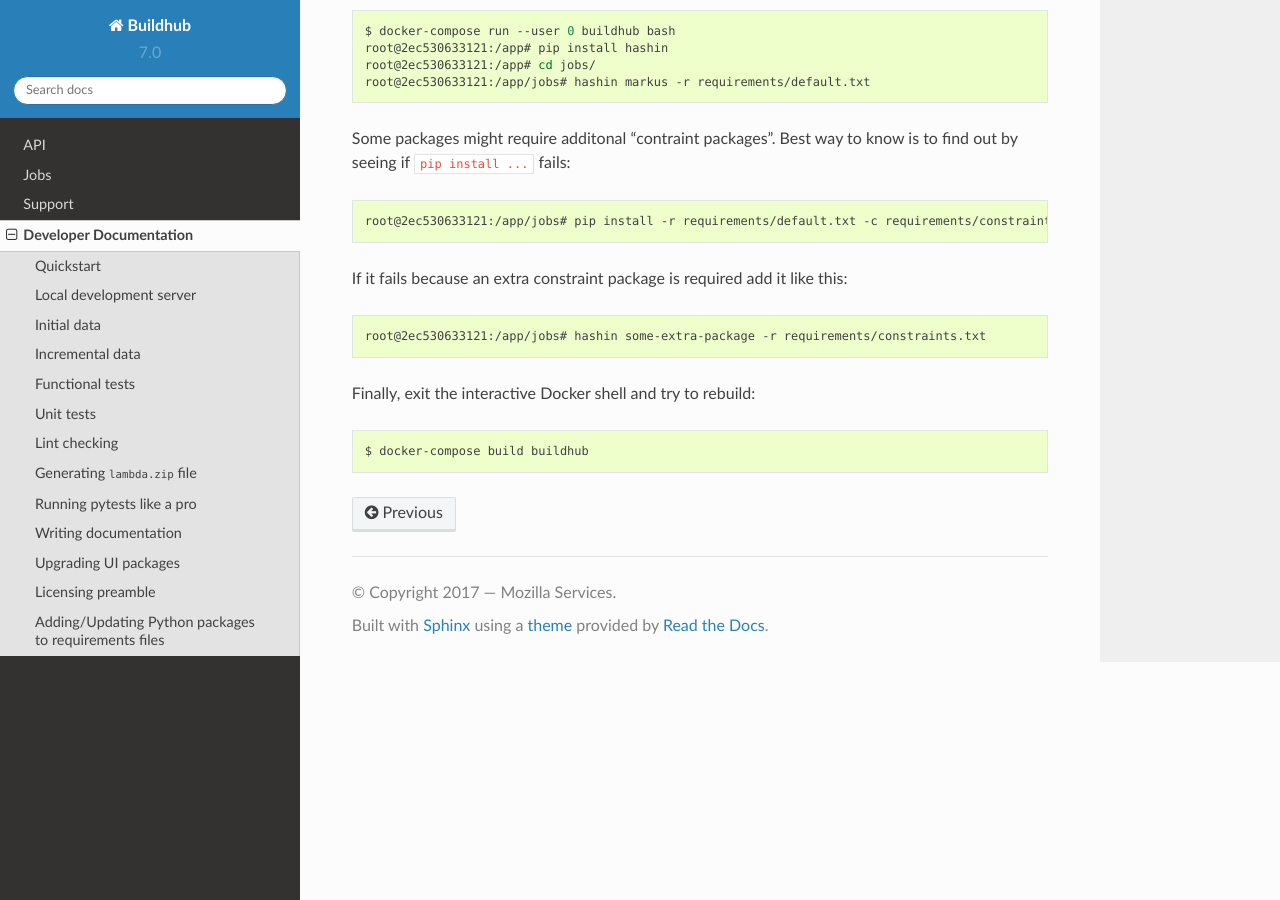
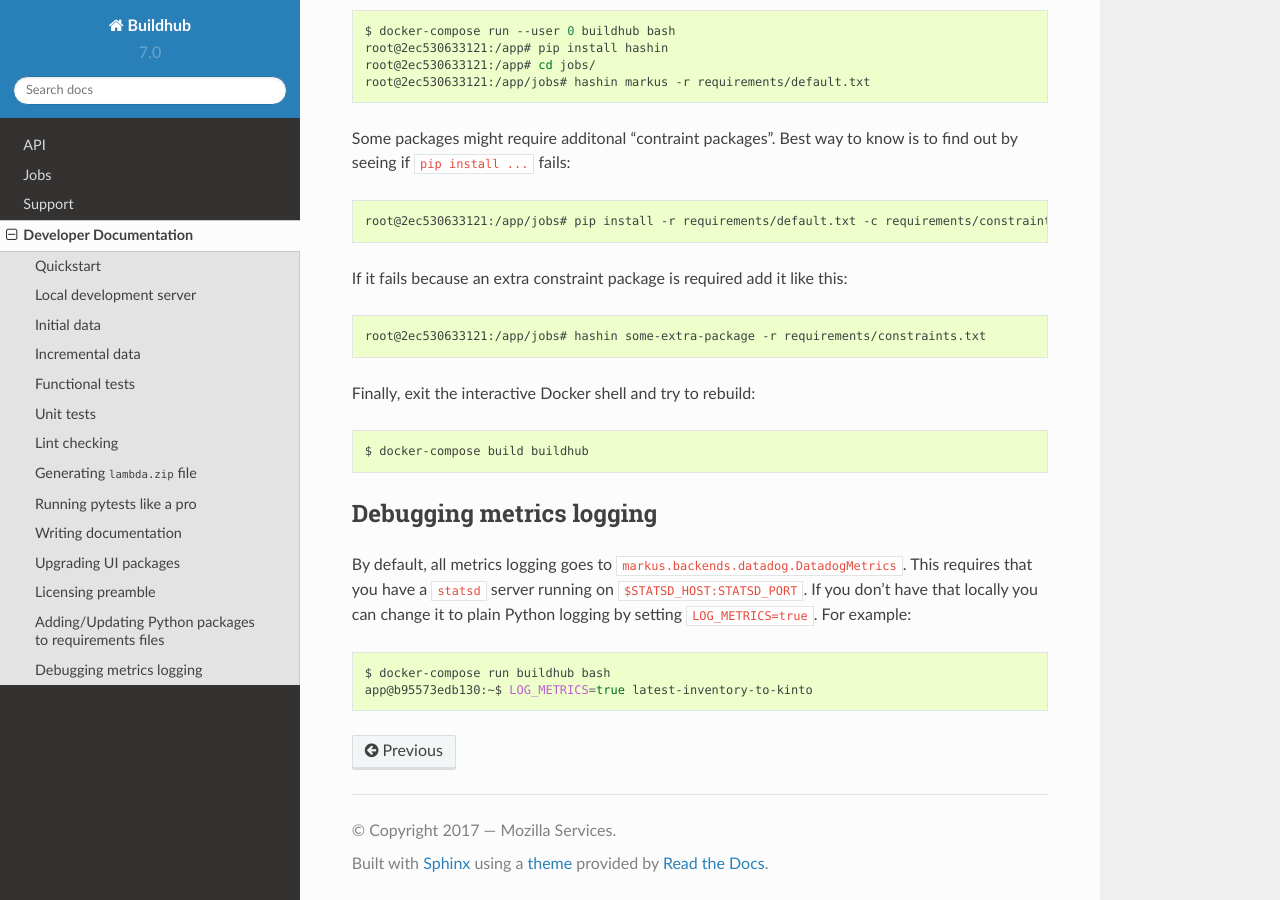
Before and after one commit to mozilla-services/buildhub, a Sphinx documentation site: the page built from docs/dev.rst, in a window 1280 px wide and 900 px high, scrolled down 5537 px. Built offline with Sphinx 7.4.7 and the Read the Docs theme 2.0.0, drawn with Linux system fonts in a browser that asks for light colours.

Commit message:
add documentation about setting LOG_METRICS

```diff
--- a/docs/dev.rst
+++ b/docs/dev.rst
@@ -313,3 +313,17 @@ Finally, exit the interactive Docker shell and try to rebuild:
 .. code-block:: shell
 
     $ docker-compose build buildhub
+
+Debugging metrics logging
+=========================
+
+By default, all metrics logging goes to
+``markus.backends.datadog.DatadogMetrics``. This requires that you have a
+``statsd`` server running on ``$STATSD_HOST:STATSD_PORT``. If you don't
+have that locally you can change it to plain Python logging by setting
+``LOG_METRICS=true``. For example:
+
+.. code-block:: shell
+
+    $ docker-compose run buildhub bash
+    app@b95573edb130:~$ LOG_METRICS=true latest-inventory-to-kinto
```
